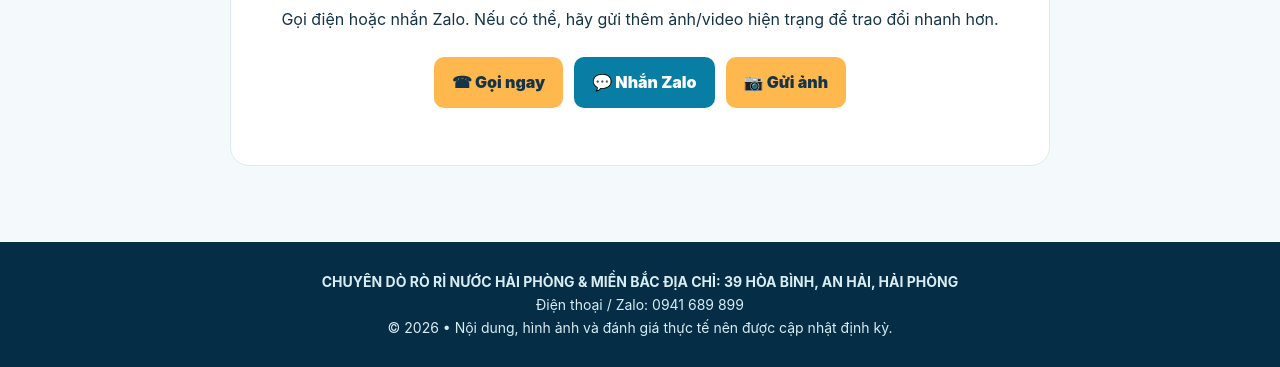
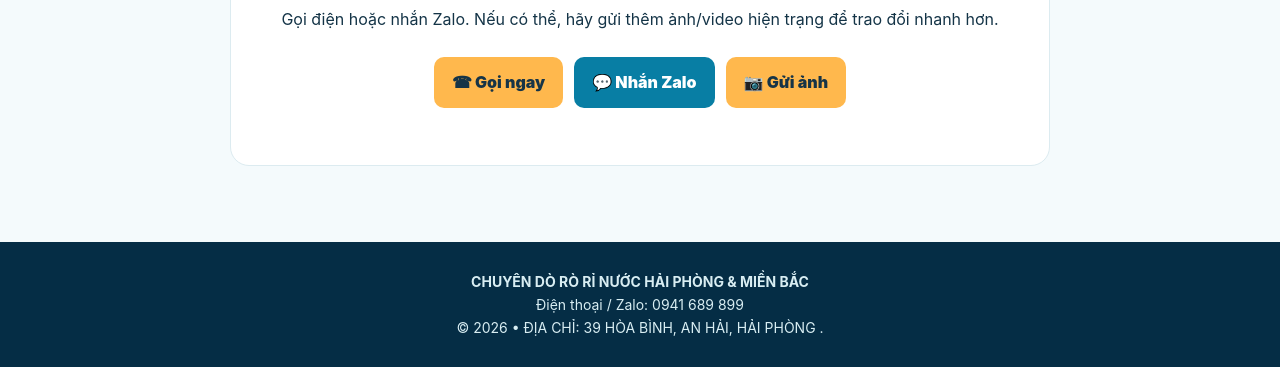
Before and after one commit to suaduongongnuoc-haiphong/github.io, a plain HTML site: page index.html in a window 1280 px wide. Shown: the part 7436-7803 px from the top of the page. Drawn offline with Linux system fonts and the light colour scheme.

Commit message:
Update index.html

```diff
--- a/index.html
+++ b/index.html
@@ -199,8 +199,7 @@ SIÊU ÂM NƯỚC DÒ NƯỚC DÒ HẢI PHÒNG CHUYÊN SIÊU ÂM SỬA CHỮA N
 <section class="contact" id="contact"><div class="wrap"><div class="head"><h2>LIÊN HỆ THỢ DÒ RÒ RỈ NƯỚC</h2><p>Hải Phòng và các tỉnh miền Bắc.</p></div><div class="contactbox"><b>HOTLINE / ZALO</b><a class="phone" href="tel:0941689899">0941 689 899</a><p>Gọi điện hoặc nhắn Zalo. Nếu có thể, hãy gửi thêm ảnh/video hiện trạng để trao đổi nhanh hơn.</p><div class="actions" style="justify-content:center"><a class="btn" href="tel:0941689899">☎ Gọi ngay</a><a class="btn blue" href="https://zalo.me/0941689899" target="_blank" rel="noopener">💬 Nhắn Zalo</a><a class="btn" href="#send">📷 Gửi ảnh</a></div></div></div></section>
 </main>
 
-<footer><b>CHUYÊN DÒ RÒ RỈ NƯỚC HẢI PHÒNG & MIỀN BẮC
-ĐỊA CHỈ: 39 HÒA BÌNH, AN HẢI, HẢI PHÒNG </b><br>Điện thoại / Zalo: 0941 689 899<br>© 2026 • Nội dung, hình ảnh và đánh giá thực tế nên được cập nhật định kỳ.</footer>
+<footer><b>CHUYÊN DÒ RÒ RỈ NƯỚC HẢI PHÒNG & MIỀN BẮC </b><br>Điện thoại / Zalo: 0941 689 899<br>© 2026 • ĐỊA CHỈ: 39 HÒA BÌNH, AN HẢI, HẢI PHÒNG .</footer>
 <div class="float"><a class="call" href="tel:0941689899" aria-label="Gọi điện">☎</a><a class="zalo" href="https://zalo.me/0941689899" target="_blank" rel="noopener">Zalo</a></div>
 
 <script>
```
